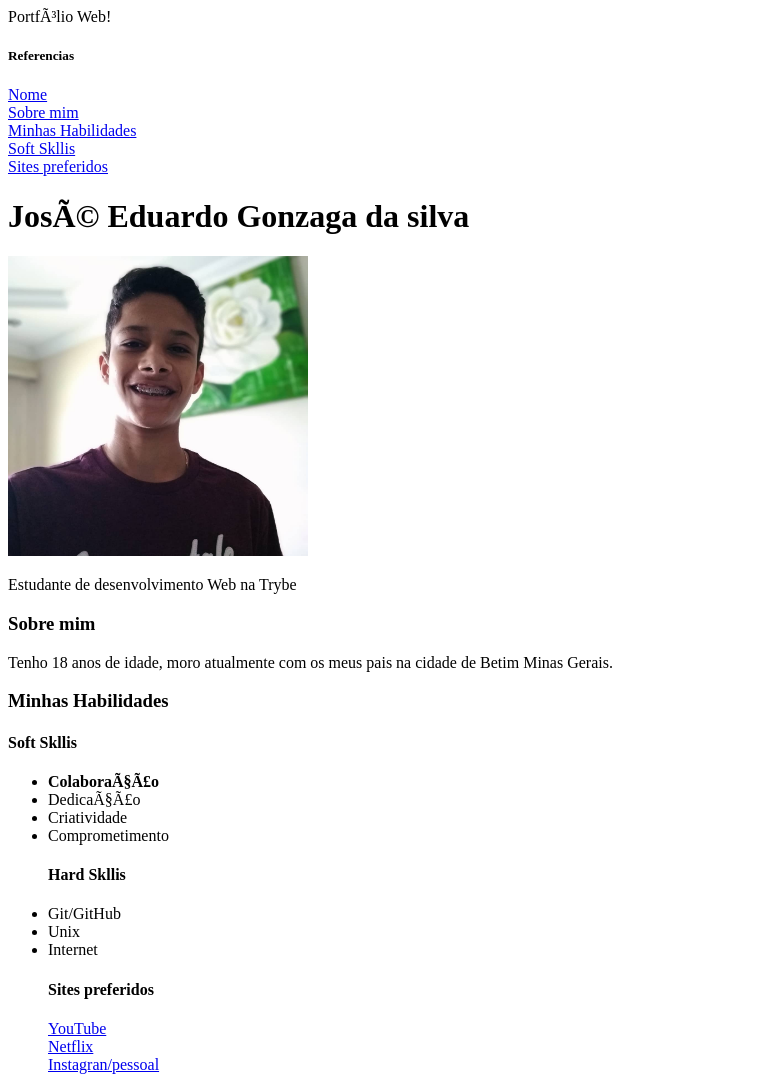
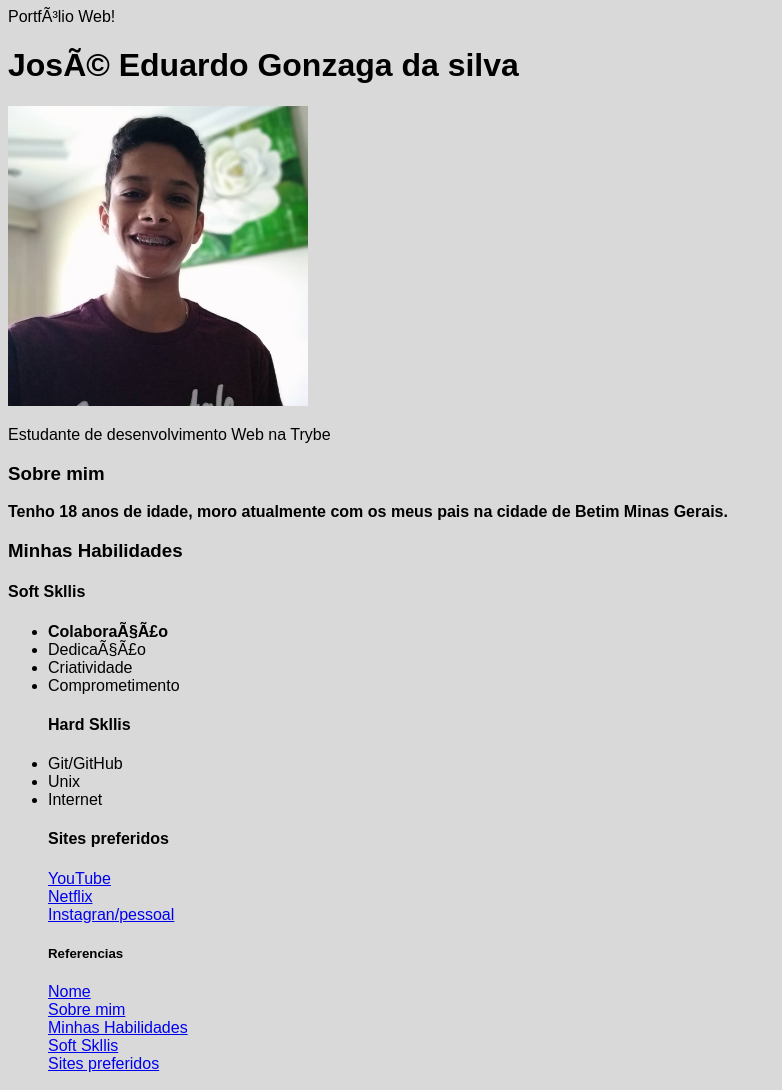
Before and after one commit to JoseEduardognzg/JoseEduardognzg.github.io, a plain HTML site: page index.html in a window 1280 px wide. Shown: the whole page, without its empty margins (0-782 px from the left). Drawn offline with Linux system fonts and the light colour scheme.

Commit message:
Primeira estilizaçao

```diff
--- a/index.html
+++ b/index.html
@@ -4,24 +4,25 @@
     <meta charset="UTF-8>"
     <title>Portfólio Web!</title>
 </head>
+<style>
+    body{
+        background-color: #d9d9d9;
+        font-family: sans-serif;
+    }
+    h1{
+        font-family: Arial, Helvetica, sans-serif;
+    }
+    .sobreMim{
+        font-weight: 600;
+    }
+</style>
 <body>
-    <h5>Referencias</h5>
-        <a href="#0">Nome</a>
-        <br>
-        <a href="#1">Sobre mim</a>
-        <br>
-        <a href="#2">Minhas Habilidades</a>
-        <br>
-        <a href="#3">Soft Skllis</a>
-        <br>
-        <a href="#4">Sites preferidos</a>
-
     <h1 id="0">José Eduardo Gonzaga da silva</h1>
     <img src="JoseEdaurod.jpg" width="300">
     <p>Estudante de desenvolvimento Web na Trybe</p>
 
     <h3 id="1">Sobre mim</h3>
-    <p>Tenho 18 anos de idade, moro atualmente com os meus pais na cidade de Betim Minas Gerais.</p>
+    <p class="sobreMim">Tenho 18 anos de idade, moro atualmente com os meus pais na cidade de Betim Minas Gerais.</p>
 
     <h3 id="2">Minhas Habilidades</h3>
     <h4 id="3">Soft Skllis</h4>
@@ -35,8 +36,8 @@
         <li>Git/GitHub</li>
         <li>Unix</li>
         <li>Internet</li>
-
-        <h4 id="4">Sites preferidos</h4>
+       <div class="sitesPreferidos">
+            <h4 class="sitesPreferidos">Sites preferidos</h4>
             <a href="https://www.youtube.com/"
             target="_blank">YouTube</a>
             <br>
@@ -45,7 +46,19 @@
             <br>
             <a href="https://www.instagram.com/joseeduardognzg/"
             target="_blank">Instagran/pessoal</a>
+        </div>
+
+        <h5>Referencias</h5>
+        <a href=".sitesPreferidos">Nome</a>
         <br>
+        <a href="#1">Sobre mim</a>
+        <br>
+        <a href="#2">Minhas Habilidades</a>
+        <br>
+        <a href="#3">Soft Skllis</a>
+        <br>
+        <a href="#4">Sites preferidos</a>
+
     </ul>
     </body>
 </html>
```
Lines whose indentation alone changed are shown as unchanged.
